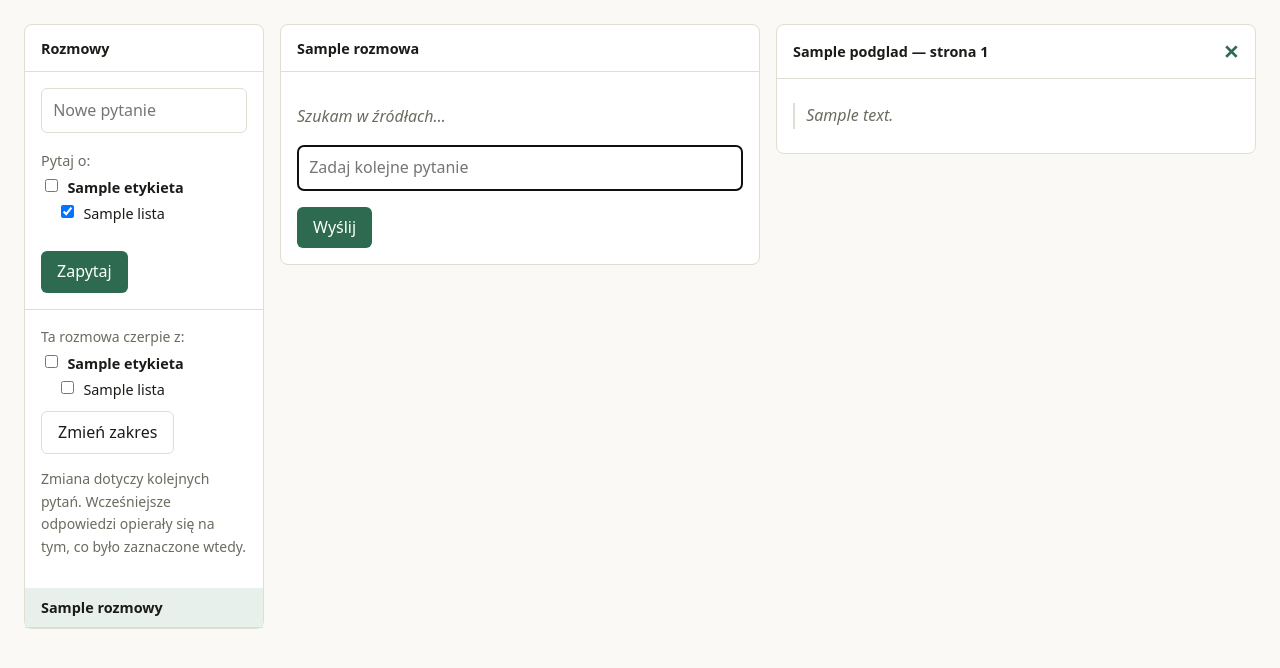
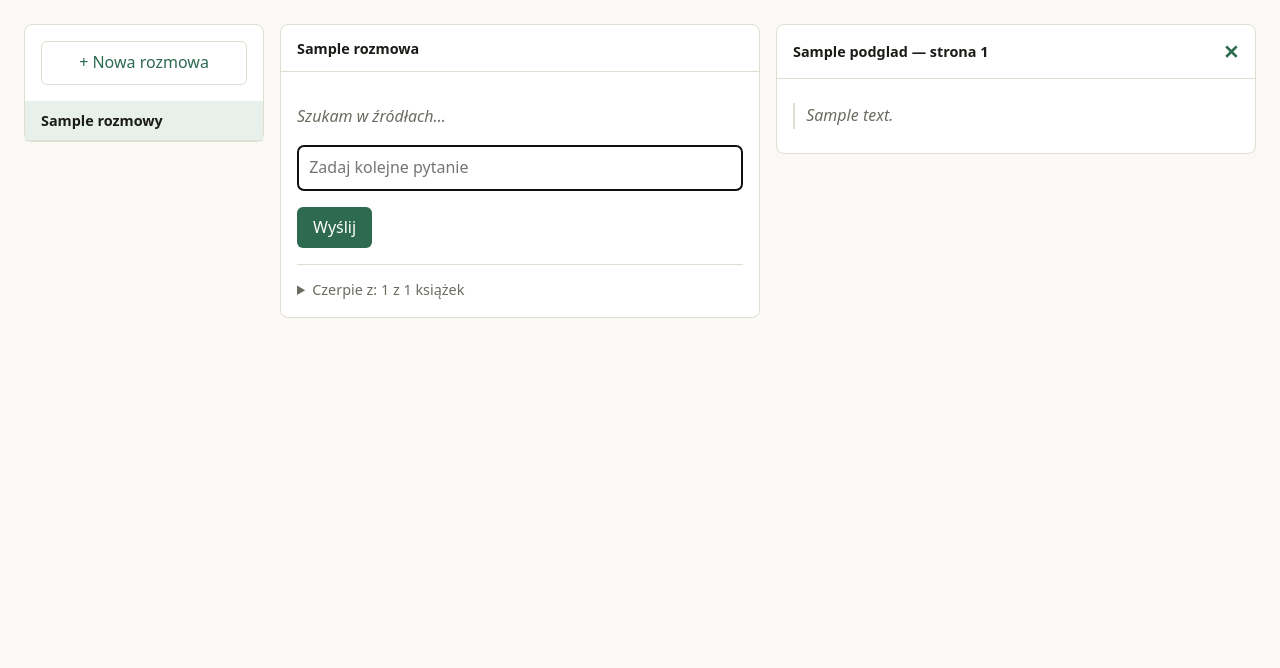
Before and after one commit to Dzirx/ogrodnikv4, a FastAPI app: template app/api/templates/chat.html in a window 1280 px wide. Shown: the part 57-725 px from the top of the page. Run offline with FastAPI, Linux system fonts and the light colour scheme; the template is opened without the code that fills it: most values are stand-ins (such as "Sample title", 1, 10 or a date in 2020).

Commit message:
Lewa kolumna to historia rozmów, nic więcej
Były tam dwa identyczne wybory źródeł jeden pod drugim — jeden dla nowego
pytania, drugi dla otwartego wątku — i nie dało się odróżnić, który jest który.
Historia rozmów leżała pod nimi, ledwo widoczna. Na pierwszy rzut oka nie było
wiadomo, o czym w ogóle jest rozmowa.

Teraz po lewej jest tylko "+ Nowa rozmowa" i lista wątków, jak w znanych
czatach. Wybór książek przeniesiony tam, gdzie jest potrzebny: na ekran
startowy przy pierwszym pytaniu, a w otwartej rozmowie jako zwinięty pasek pod
polem pytania. Sam nagłówek mówi, z czego rozmowa czerpie — "Czerpie z: 1 z 2
książek" — więc przy zwykłym zadawaniu pytań nie trzeba go w ogóle rozwijać.

Co-Authored-By: Claude Opus 5 (1M context) <noreply@anthropic.com>

```diff
--- a/app/api/templates/chat.html
+++ b/app/api/templates/chat.html
@@ -50,7 +50,15 @@
   .watki a { display: block; padding: 0.5rem 1rem; text-decoration: none; color: var(--tekst); font-size: 0.9rem; }
   .watki a:hover { background: var(--tlo); }
   .watki .biezacy { background: var(--akcent-jasny); font-weight: 600; }
-  .zrodla-wybor { max-height: 16rem; overflow-y: auto; }
+  .nowa-rozmowa {
+    display: block; text-align: center; padding: 0.5rem; border: 1px solid var(--ramka);
+    border-radius: 6px; text-decoration: none; font-weight: 500;
+  }
+  .nowa-rozmowa:hover { background: var(--akcent-jasny); }
+  .wybor-zrodel { margin-top: 1rem; border-top: 1px solid var(--ramka); padding-top: 0.8rem; }
+  .wybor-zrodel > summary { cursor: pointer; color: var(--przygaszony); font-size: 0.9rem; }
+  .wybor-zrodel > summary:hover { color: var(--tekst); }
+  .zrodla-wybor { max-height: 16rem; overflow-y: auto; margin-top: 0.6rem; }
   .grupa-zrodel { margin-bottom: 0.6rem; }
   .naglowek-grupy { margin-bottom: 0.2rem; }
   .grupa-zrodel label:not(.naglowek-grupy) { padding-left: 1rem; }
@@ -75,41 +83,19 @@
 
 <div class="uklad{% if not podglad %} bez-podgladu{% endif %}">
 
+  {# Lewa kolumna to wylacznie historia rozmow i przycisk nowej - jak w
+     znanych czatach. Przedtem byly tu dwa identyczne wybory zrodel jeden pod
+     drugim (jeden dla nowego pytania, drugi dla otwartego watku) i nie dalo
+     sie odroznic, ktory jest ktory; historia lezala pod nimi, ledwo widoczna. #}
   <div class="kolumna">
-    <div class="naglowek">Rozmowy</div>
     <div class="tresc">
-      <form method="post" action="/pytania">
-        <div class="pole">
-          <input type="text" name="pytanie" placeholder="Nowe pytanie" required>
-        </div>
-        {% if zrodla %}
-        <div class="pole zrodla-wybor">
-          <label class="podpowiedz">Pytaj o:</label>
-          {{ wybor_zrodel(pogrupowane, None) }}
-        </div>
-        {% endif %}
-        <button type="submit">Zapytaj</button>
-      </form>
+      <a href="/" class="nowa-rozmowa">+ Nowa rozmowa</a>
     </div>
-    {% if rozmowa %}
-    {# Przedtem wybor ksiazek byl tylko w formularzu nowego pytania - po
-       wejsciu w watek nie bylo widac, z czego korzysta, ani jak to zmienic. #}
-    <div class="tresc" style="border-top: 1px solid var(--ramka);">
-      <form method="post" action="/rozmowy/{{ rozmowa.id }}/zrodla">
-        <label class="podpowiedz">Ta rozmowa czerpie z:</label>
-        <div class="zrodla-wybor">
-          {{ wybor_zrodel(pogrupowane, rozmowa.sources) }}
-        </div>
-        <button type="submit" class="drugorzedny">Zmień zakres</button>
-        <p class="podpowiedz">Zmiana dotyczy kolejnych pytań. Wcześniejsze odpowiedzi
-        opierały się na tym, co było zaznaczone wtedy.</p>
-      </form>
-    </div>
-    {% endif %}
-
     <ul class="watki">
       {% for r in rozmowy %}
       <li><a href="/rozmowy/{{ r.id }}" class="{% if rozmowa and r.id == rozmowa.id %}biezacy{% endif %}">{{ r.title }}</a></li>
+      {% else %}
+      <li style="padding: 0.6rem 1rem;"><small class="podpowiedz">Jeszcze nie ma żadnych pytań.</small></li>
       {% endfor %}
     </ul>
   </div>
@@ -119,8 +105,18 @@
     <div class="tresc">
       {% if not rozmowa %}
         {% if zrodla %}
-        <p>Wpisz pytanie po lewej. Odpowiedź powstanie wyłącznie z Twoich źródeł —
-        przy każdej informacji zobaczysz, z której strony pochodzi.</p>
+        <p>Odpowiedź powstanie wyłącznie z Twoich źródeł — przy każdej informacji
+        zobaczysz, z której strony pochodzi.</p>
+        <form method="post" action="/pytania">
+          <div class="pole">
+            <input type="text" name="pytanie" placeholder="np. kiedy wysiewać rozsadę pomidora?" required autofocus>
+          </div>
+          <details class="wybor-zrodel">
+            <summary>Pytaj o: wszystkie książki ({{ zrodla|length }})</summary>
+            {{ wybor_zrodel(pogrupowane, None) }}
+          </details>
+          <p><button type="submit">Zapytaj</button></p>
+        </form>
         {% else %}
         <p class="pusto">Najpierw dodaj źródło w zakładce <a href="/zrodla">Źródła</a>.</p>
         {% endif %}
@@ -150,6 +146,24 @@
           <div class="pole"><input type="text" name="pytanie" placeholder="Zadaj kolejne pytanie" required autofocus></div>
           <button type="submit">Wyślij</button>
         </form>
+
+        {# Zwiniete: przy zwyklym zadawaniu pytan zakres jest ustawiony raz i
+           nie ma po co zajmowac miejsca. Podsumowanie w naglowku mowi, z czego
+           rozmowa czerpie, bez rozwijania. #}
+        <details class="wybor-zrodel">
+          <summary>
+            Czerpie z:
+            {%- if rozmowa.sources %} {{ rozmowa.sources|length }} z {{ zrodla|length }} książek
+            {%- else %} wszystkich książek ({{ zrodla|length }}){% endif %}
+          </summary>
+          <form method="post" action="/rozmowy/{{ rozmowa.id }}/zrodla">
+            {{ wybor_zrodel(pogrupowane, rozmowa.sources) }}
+            <p>
+              <button type="submit" class="drugorzedny">Zmień zakres</button>
+              <span class="podpowiedz">Dotyczy kolejnych pytań.</span>
+            </p>
+          </form>
+        </details>
       {% endif %}
     </div>
   </div>
```
